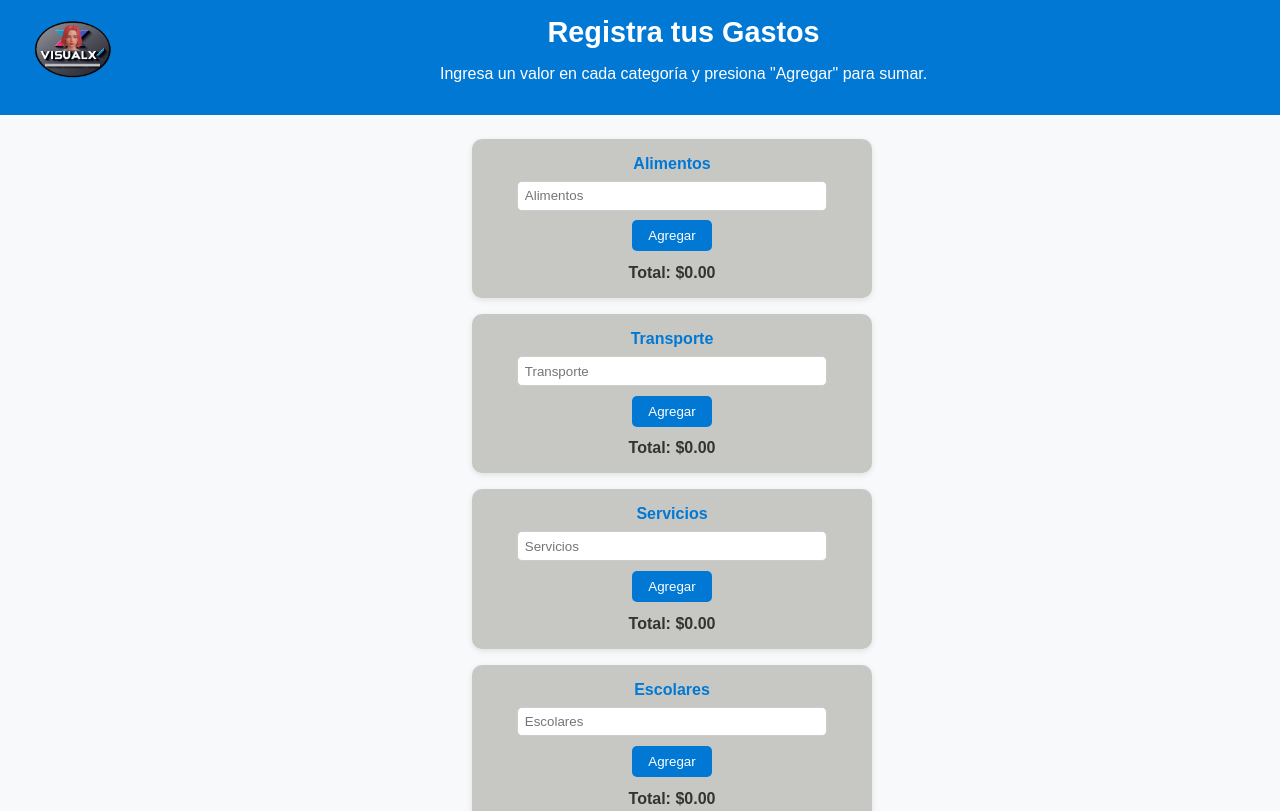
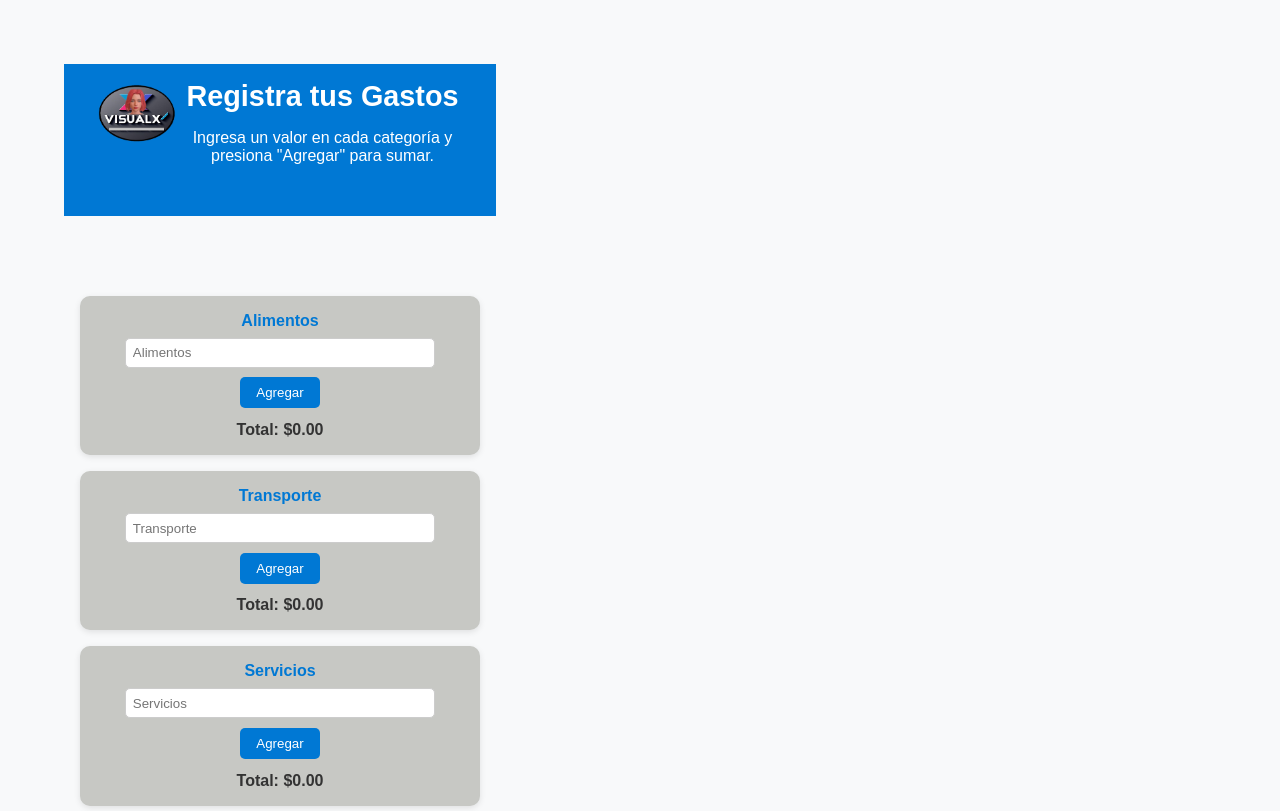
Before and after one commit to John-neura/inventarios, a plain HTML site: page index.html in a window 1280 px wide. Shown: the top 811 px of the page. Drawn offline with Linux system fonts and the light colour scheme.

```diff
--- a/styles.css
+++ b/styles.css
@@ -129,3 +129,23 @@
     width: 100%;
   }
 }
+.contenedor {
+  padding: 1rem;
+  margin-left: 5%;
+}
+.header{
+  width: 25rem;
+  margin: 5%;
+
+}
+.titulo{
+  display: flex;
+  flex-direction: column;
+  height: 120px;
+
+
+  margin-left: 20%;
+}
+.logo_desarrollador{
+  width: 5px;
+}
```
